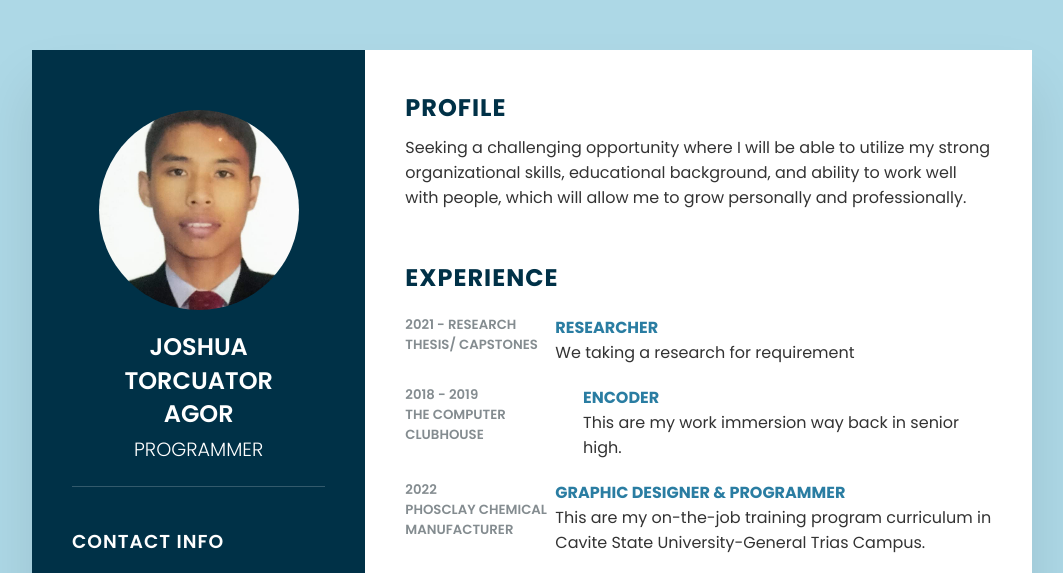
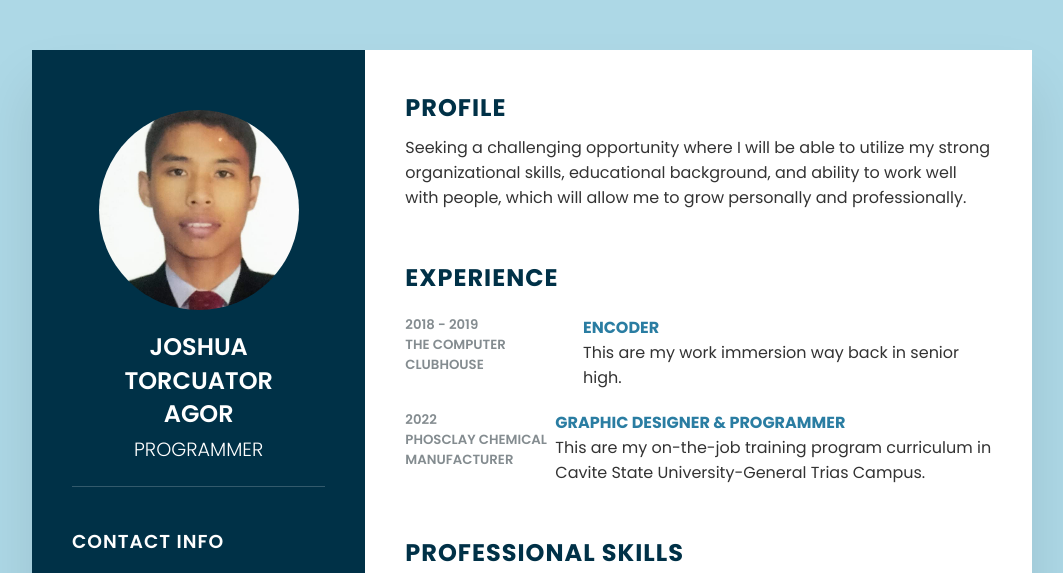
Before and after one commit to joshuaagor25/Agor-Joshua-Torcuator, a plain HTML site: page index.html in a window 1280 px wide. Shown: the top 573 px of the page, without its empty margins (108-1171 px from the left). Drawn offline with Linux system fonts and the light colour scheme.

Commit message:
Update index.html

```diff
--- a/index.html
+++ b/index.html
@@ -99,16 +99,6 @@
                     <h2 class="title2">Experience</h2>
                     <div class="box">
                         <div class="year_company">
-                            <h5>2021 - Research</h5>
-                            <h5>Thesis/ Capstones</h5>
-                        </div>
-                        <div class="text">
-                            <h4>Researcher</h4>
-                            <p>We taking a research for requirement</p>
-                        </div>
-                    </div>
-                    <div class="box">
-                        <div class="year_company">
                             <h5>2018 - 2019</h5>
                             <h5>The Computer Clubhouse</h5>
                         </div>
```
